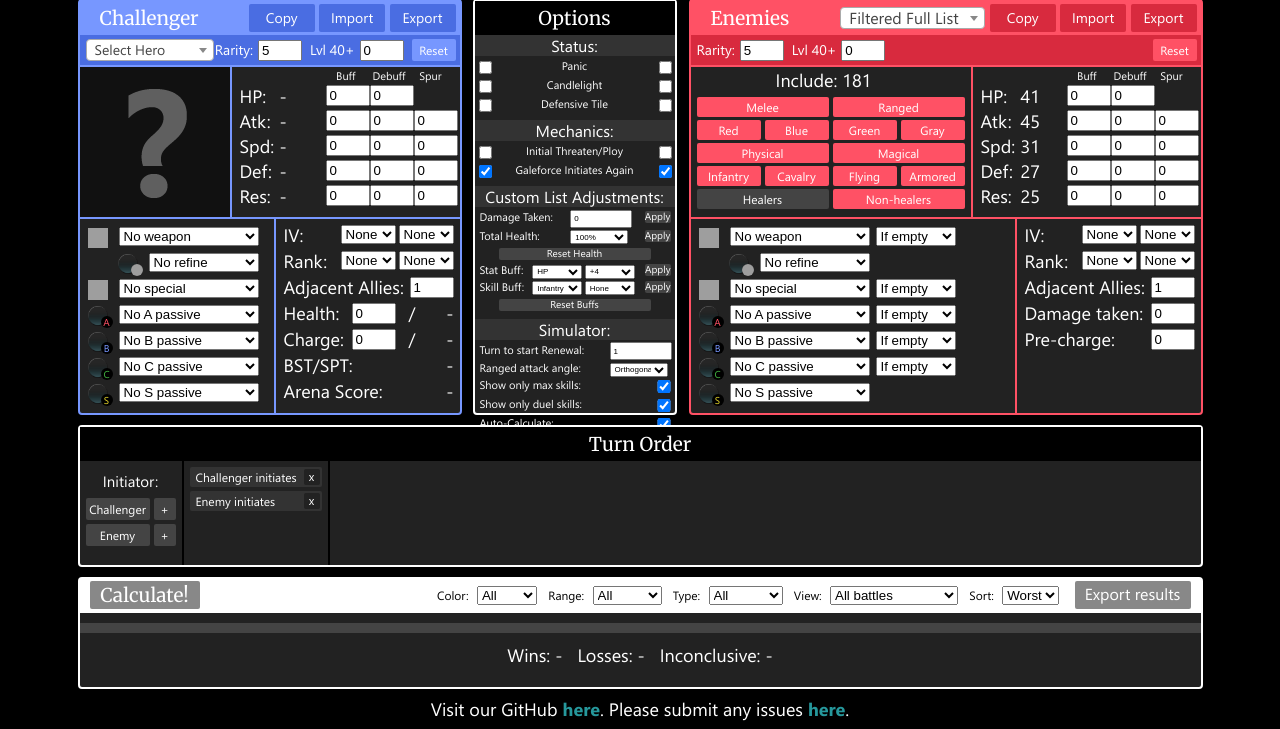
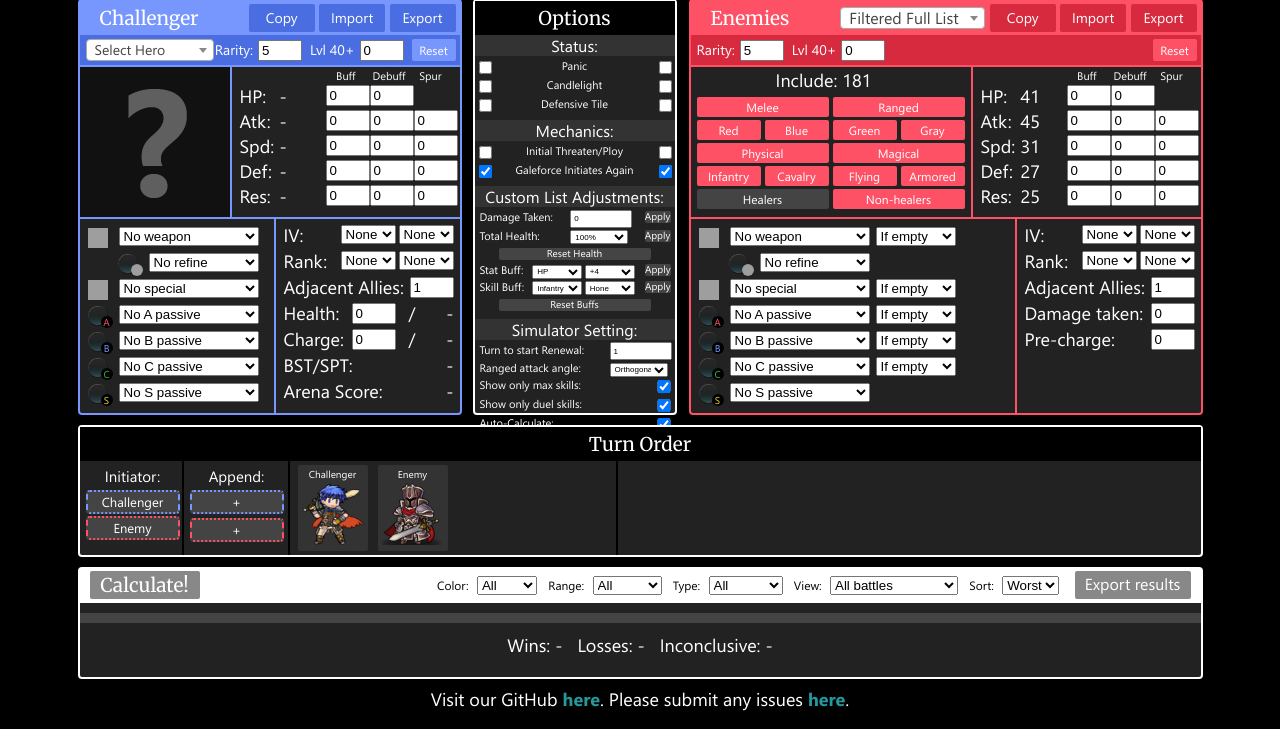
Before and after one commit to Andu2/FEH-Mass-Simulator, a PHP site: page / in a window 1280 px wide. Shown: the part 176-905 px from the top of the page. Run offline with PHP 8.4, Linux system fonts and the light colour scheme; some libraries are stand-ins or nearby versions; grey boxes are pictures that could not be loaded.

Commit message:
Update turn order UI

```diff
--- a/index.html
+++ b/index.html
@@ -244,7 +244,7 @@
 					<div class="button adj_reset_button" id="reset_buff">Reset Buffs</div>
 				</div>
 				<div style="line-height: 30%;"><br></div>
-				<div id="adj_title">Simulator:</div>
+				<div id="adj_title">Simulator Setting:</div>
 				<div class="adj_status">
 					<div class="status_desc_long">Turn to start Renewal: </div>
 					<div class="status_select">
@@ -457,25 +457,46 @@
 			<div id="rules_turnorder">
 				<div id="turnorder_left">
 					<div id="turnorder_label">Initiator:</div>
-					<div class="turnorder_button_row"><div class="button turnorder_button" id="add_turn_challenger_reset">Challenger</div><div class="button turnorder_button_add" id="add_turn_challenger">+</div></div>
-					<div class="turnorder_button_row"><div class="button turnorder_button" id="add_turn_enemy_reset">Enemy</div><div class="button turnorder_button_add" id="add_turn_enemy">+</div></div>
+					<div class="turnorder_button_row"><div class="button turnorder_button_challenger" id="add_turn_challenger_reset">Challenger</div></div>
+					<div class="turnorder_button_row"><div class="button turnorder_button_enemy" id="add_turn_enemy_reset">Enemy</div></div>
 				</div>
 				<div id="turnorder_right">
-					<div class="turn_label" id="turn_0"><span id="turn_text_0">Challenger initiates</span><div class="button turn_delete" id="turn_delete_0" onclick="deleteTurn(0);">x</div></div>
-					<div class="turn_label" id="turn_1"><span id="turn_text_1">Enemy initiates</span><div class="button turn_delete" id="turn_delete_1" onclick="deleteTurn(1);">x</div></div>
-					<div class="turn_label" id="turn_2" style="display:none;"><span id="turn_text_2"></span><div class="button turn_delete" id="turn_delete_2" onclick="deleteTurn(2);">x</div></div>
-					<div class="turn_label" id="turn_3" style="display:none;"><span id="turn_text_3"></span><div class="button turn_delete" id="turn_delete_3" onclick="deleteTurn(3);">x</div></div>
+					<div id="turnorder_label">Append:</div>
+					<div class="button turnorder_button_challenger" id="add_turn_challenger">+</div>
+					<div class="button turnorder_button_enemy" id="add_turn_enemy">+</div>
 				</div>
 			</div>
-			<div id="rules_other">
-				<div id="rules_inputs">
-					<div class="rules_inputs_line">
-					</div>
-					<div class="rules_inputs_line">
+			<div id="turn_order">
+				<div id="turn_first">
+					<div class="turn_label" id="turn_0">
+						<span id="turn_text_0">Challenger</span>
+						<div class="button turn_delete" id="turn_delete_0" onclick="deleteTurn(0);"></div>
+						<img id="turn_image_0" src="weapons/challenger_sprite.png" height="62" width="62">
 					</div>
 				</div>
-				<div id="rules_checks">
+				<div id="turn_second">
+					<div class="turn_label" id="turn_1">
+						<span id="turn_text_1">Enemy</span>
+						<div class="button turn_delete" id="turn_delete_1" onclick="deleteTurn(1);"></div>
+						<img id="turn_image_1" src="weapons/enemy_sprite.png" height="62" width="62">
+					</div>
 				</div>
+				<div id="turn_third">
+					<div class="turn_label" id="turn_2" style="display:none;">
+						<span id="turn_text_2"></span>
+						<div class="button turn_delete" id="turn_delete_2" onclick="deleteTurn(2);"></div>
+						<img id="turn_image_2" src="weapons/challenger_sprite.png" height="62" width="62">
+					</div>
+				</div>
+				<div id="turn_fourth">
+					<div class="turn_label" id="turn_3" style="display:none;">
+						<span id="turn_text_3"></span>
+						<div class="button turn_delete" id="turn_delete_3" onclick="deleteTurn(3);"></div>
+						<img id="turn_image_3" src="weapons/challenger_sprite.png" height="62" width="62">
+					</div>
+				</div>
+			</div>
+			<div id="turn_order_split">
 			</div>
 		</div>
 		<div id="frame_results">
--- a/style.css
+++ b/style.css
@@ -879,7 +879,7 @@ body{
 	background-color: #222222;
 	margin-top:10px;
 	text-align:left;
-	height:138px;
+	height:128px;
 	position:relative;
 }
 
@@ -915,97 +915,135 @@ body{
 	height:22px;
 }
 
-.turnorder_button{
-	font-size:12px;
-	border-radius:2px;
+.turnorder_button_challenger{
+	font-size:13px;
 	background-color: #444444;
-	width:64px;
-	text-align:center;
-	height:22px;
-	line-height:22px;
-	display:inline-block;
-}
-
-.turnorder_button_add{
-	font-size:12px;
-	border-radius:2px;
+	width:90px;
+	text-align:center;
+	height:20px;
+	line-height:20px;
+	margin-top:4px;
+	border-radius:4px;
+	border-style: dotted dashed;
+	border-width: 2px;
+	border-color: #7797ff;;
+}
+
+.turnorder_button_enemy{
+	font-size:13px;
 	background-color: #444444;
-	width:22px;
-	text-align:center;
-	height:22px;
-	line-height:22px;
-	display:inline-block;
-	margin-left:4px;
-}
-
-.turnorder_button:hover{
+	width:90px;
+	text-align:center;
+	height:20px;
+	line-height:20px;
+	margin-top:4px;
+	border-radius:4px;
+	border-style: dotted dashed;
+	border-width: 2px;
+	border-color: #ff5165;
+}
+
+.turnorder_button_challenger:hover{
 	background-color: #888888;
 }
 
-.turnorder_button_add:hover{
+.turnorder_button_enemy:hover{
 	background-color: #888888;
 }
 
 #turnorder_left{
 	position:absolute;
 	left:0;
-	top:10px;
+	top:5px;
 }
 
 #turnorder_right{
 	position:absolute;
 	left:104px;
-	top:6px;
+	top:5px;
 }
 
 .turn_label{
 	position:relative;
 	background-color: #333333;
 	border-radius:2px;
-	height:20px;
-	line-height:20px;
-	padding-left:6px;
-	font-size:12px;
-	width:126px;
+	height:86px;
+	line-height:18px;
+	font-size:10px;
+	width:70px;
+	text-align:center;
 }
 
 .turn_delete{
 	position:absolute;
 	top:0;
 	right:0;
-	width:16px;
-	height:16px;
+	width:66px;
+	height:82px;
 	line-height:14px;
 	margin:2px;
 	border-radius:2px;
-	background-color: #222222;
+	background-color: transparent;
 	text-align:center;
 }
 
 .turn_delete:hover{
 	background-color: #888888;
+	opacity: 0.5;
 }
 
 .turn_label + .turn_label{
 	margin-top:4px;
 }
 
-#rules_other{
+#turn_order{
 	position:absolute;
 	top:30px;
 	bottom:0;
 	font-size:13px;
 	line-height:22px;
-	left:248px;
+	left:208px;
 	right:0;
 	border-left:2px solid #000000;
 }
 
-#rules_inputs{
+#turn_first{
 	position:absolute;
 	left:8px;
 	top:8px;
-	width:330px;
+	width:70px;
+}
+
+#turn_second{
+	position:absolute;
+	left:88px;
+	top:8px;
+	width:70px;
+}
+
+#turn_third{
+	position:absolute;
+	left:168px;
+	top:8px;
+	width:70px;
+}
+
+#turn_fourth{
+	position:absolute;
+	left:248px;
+	top:8px;
+	width:70px;
+}
+
+#turn_order_split{
+	position:absolute;
+	top:30px;
+	bottom:0;
+	font-size:13px;
+	line-height:22px;
+	left:536px;
+	right:0;
+	border-left:2px solid #000000;
 }
 
 .rules_inputs_line{
```
Also changed, not shown: code.js, weapons/challenger_sprite.png (added), weapons/enemy_sprite.png (added).
